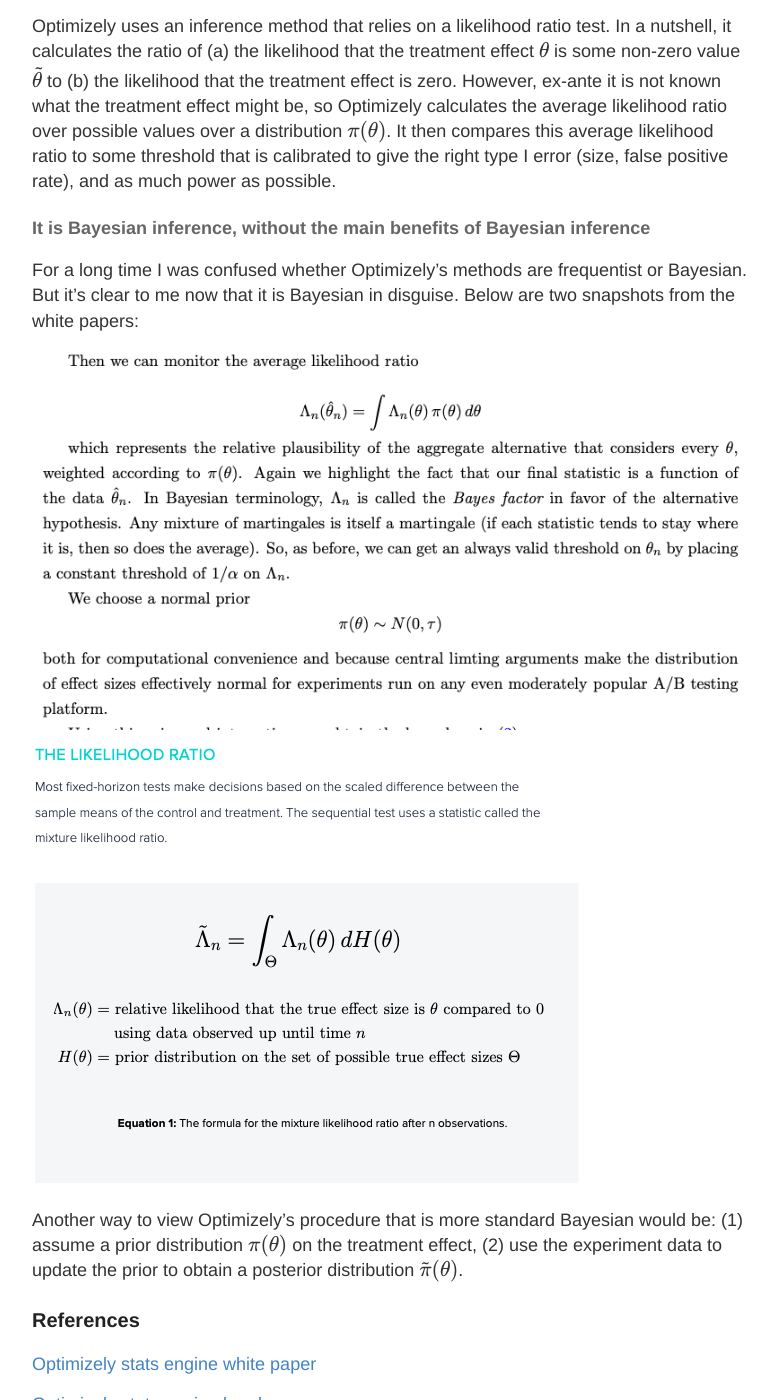
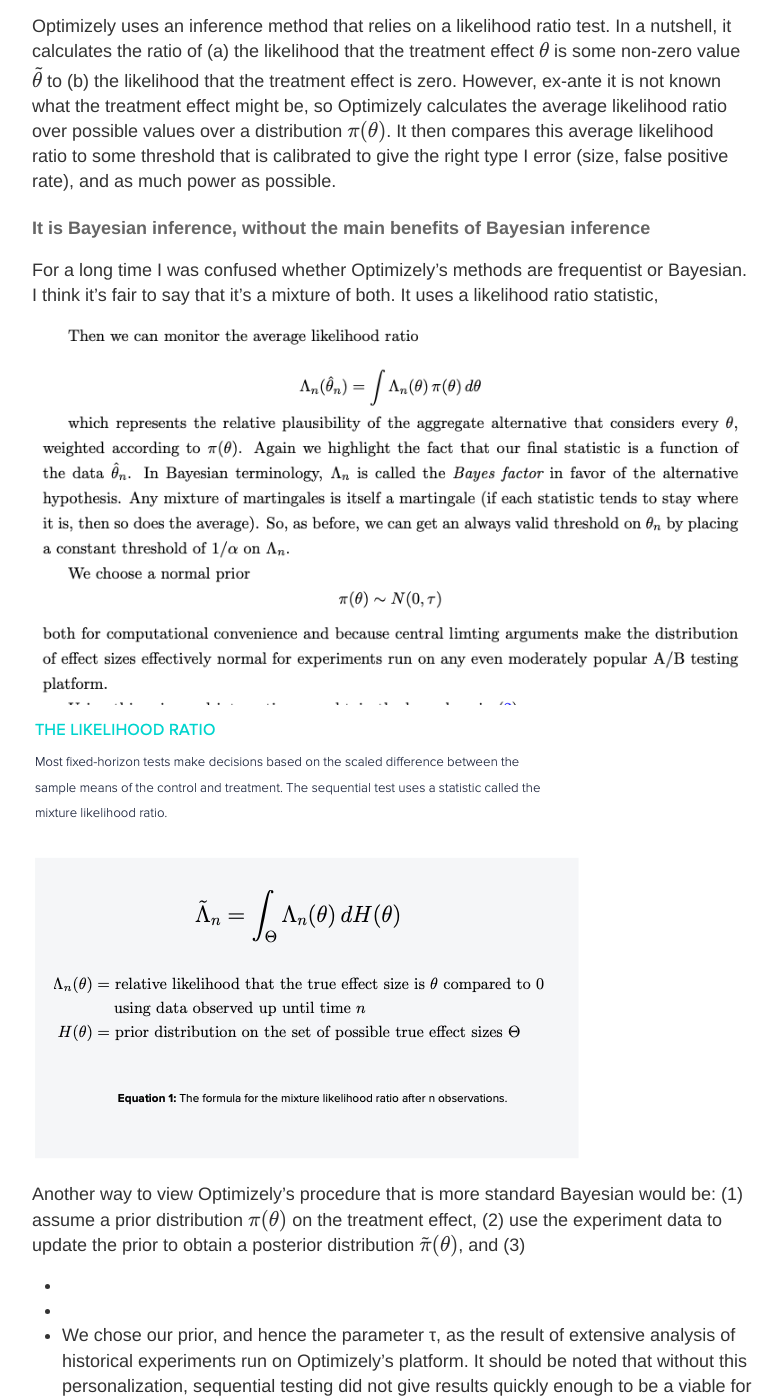
Before and after one commit to lechipatrick/lechipatrick.github.io, a Jekyll site: the page built from _posts/2022-12-07-a-critique-of-Optimizely.md, in a window 1280 px wide and 1400 px high, scrolled down 2645 px. Shown: the whole window, without its empty margins (248-1031 px from the left). Built offline with Jekyll 4.4.1, drawn with Linux system fonts in a browser that asks for light colours; formulas are drawn with MathJax 3; some of the changed text lies outside the part shown.

Commit message:
Update 2022-12-07-a-critique-of-Optimizely.md

```diff
--- a/_posts/2022-12-07-a-critique-of-Optimizely.md
+++ b/_posts/2022-12-07-a-critique-of-Optimizely.md
@@ -65,12 +65,16 @@
 Optimizely uses an inference method that relies on a likelihood ratio test. In a nutshell, it calculates the ratio of (a) the likelihood that the treatment effect $\theta$  is some non-zero value $\tilde \theta$ to (b) the likelihood that the treatment effect is zero. However, ex-ante it is not known what the treatment effect might be, so Optimizely calculates the average likelihood ratio over possible values over a distribution $\pi(\theta)$. It then compares this average likelihood ratio to some threshold that is calibrated to give the right type I error (size, false positive rate), and as much power as possible.
 
 #### It is Bayesian inference, without the main benefits of Bayesian inference
-For a long time I was confused whether Optimizely's methods are frequentist or Bayesian. But it's clear to me now that it is Bayesian in disguise. Below are two snapshots from the white papers:
+For a long time I was confused whether Optimizely's methods are frequentist or Bayesian. I think it's fair to say that it's a mixture of both. It uses a likelihood ratio statistic,
 
 ![bayesian_1](https://lechipatrick.github.io/bayesian_1.png)
 ![bayesian_2](https://lechipatrick.github.io/bayesian_2.png)
 
-Another way to view Optimizely's procedure that is more standard Bayesian would be: (1) assume a prior distribution $\pi(\theta)$ on the treatment effect, (2) use the experiment data to update the prior to obtain a posterior distribution $\tilde \pi(\theta)$.
+Another way to view Optimizely's procedure that is more standard Bayesian would be: (1) assume a prior distribution $\pi(\theta)$ on the treatment effect, (2) use the experiment data to update the prior to obtain a posterior distribution $\tilde \pi(\theta)$, and (3)
+
+*
+*
+* We chose our prior, and hence the parameter τ, as the result of extensive analysis of historical experiments run on Optimizely’s platform. It should be noted that without this personalization, sequential testing did not give results quickly enough to be a viable for use in an industry platform. This is something we intend to keep refining going forward.
 
 ### References
 
```
